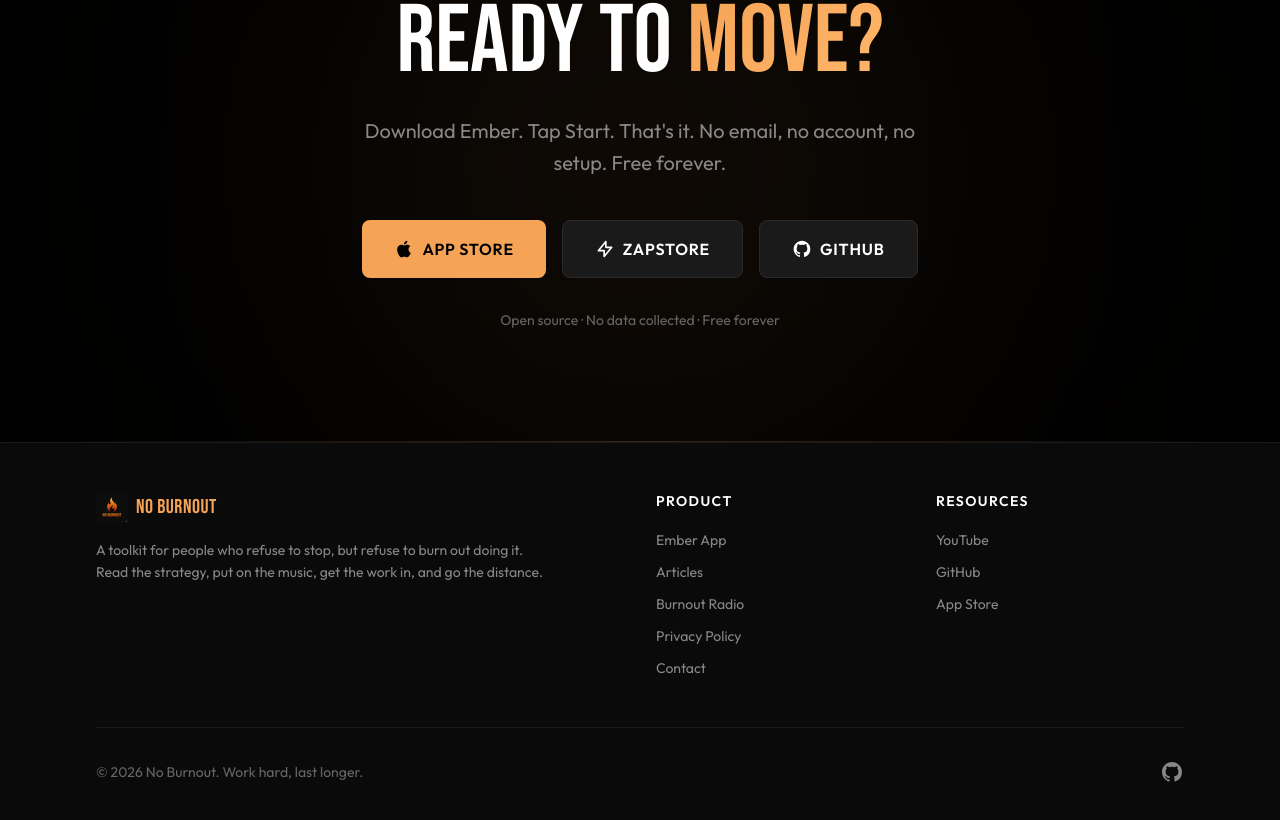
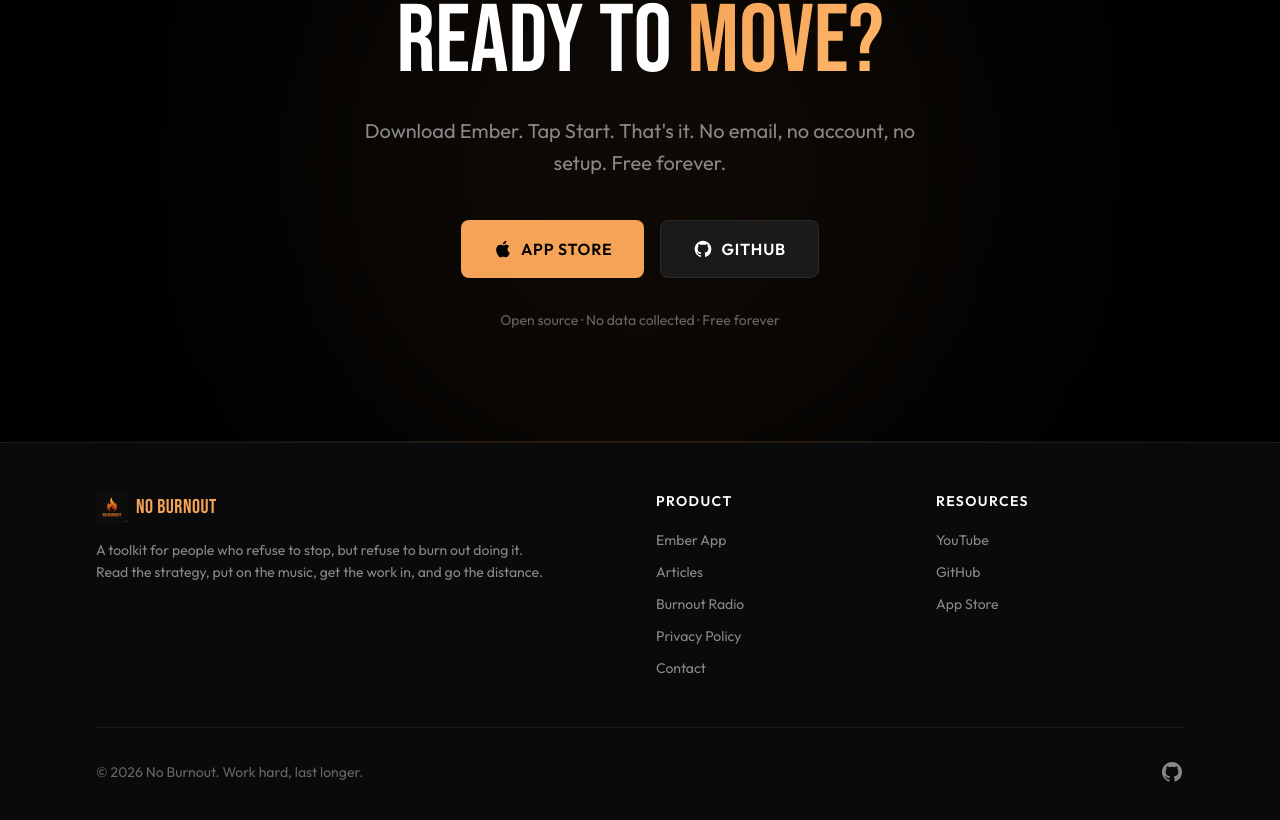
Before and after one commit to HealthNoteLabs/RUNSTR-Website, a Next.js app: page /ember in a window 1280 px wide. Shown: the part 6266-7086 px from the top of the page. Built offline with nearby package versions, Linux system fonts and the light colour scheme.

Commit message:
fix: remove Zapstore (Nostr store) from public Ember copy
Review follow-up: honors the no-Nostr brand rule. Keeps App Store + GitHub
download options; cleans leftover RUNSTR/Zapstore copy in howItWorks.

```diff
--- a/src/components/sections/CallToAction.tsx
+++ b/src/components/sections/CallToAction.tsx
@@ -1,7 +1,7 @@
 "use client";
 
 import { Container, Button } from "@/components/ui";
-import { APP_STORE_URL, GITHUB_URL, ZAPSTORE_URL } from "@/lib/constants";
+import { APP_STORE_URL, GITHUB_URL } from "@/lib/constants";
 import { useScrollReveal } from "@/lib/useScrollReveal";
 
 export function CallToAction() {
@@ -40,22 +40,6 @@
                 </svg>
                 App Store
               </Button>
-              <Button href={ZAPSTORE_URL} external variant="secondary" size="lg">
-                <svg
-                  className="w-5 h-5 mr-2"
-                  fill="none"
-                  stroke="currentColor"
-                  viewBox="0 0 24 24"
-                >
-                  <path
-                    strokeLinecap="round"
-                    strokeLinejoin="round"
-                    strokeWidth={2}
-                    d="M13 10V3L4 14h7v7l9-11h-7z"
-                  />
-                </svg>
-                Zapstore
-              </Button>
               <Button href={GITHUB_URL} external variant="secondary" size="lg">
                 <svg
                   className="w-5 h-5 mr-2"
--- a/src/lib/constants.ts
+++ b/src/lib/constants.ts
@@ -63,7 +63,7 @@
   {
     step: 1,
     title: "Download the App",
-    description: "Get RUNSTR from the App Store, GitHub, or Zapstore.",
+    description: "Get Ember from the App Store or GitHub.",
   },
   {
     step: 2,
```
